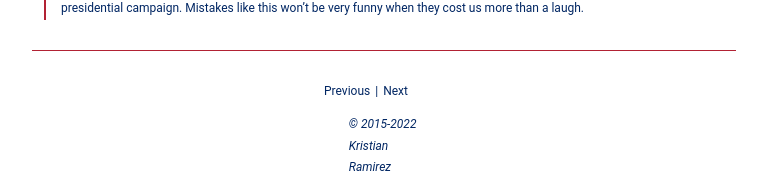
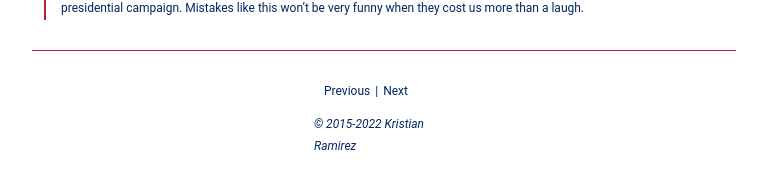
Before and after one commit to dragonamiKB/github.io, a Jekyll site: the page built from index.html, in a window 1280 px wide. Shown: the part 6048-6236 px from the top of the page, without its empty margins (256-1023 px from the left). Built offline with Jekyll 4.4.1, drawn with Linux system fonts in a browser that asks for light colours; the list of posts is cut into pages by our own code.

Commit message:
Update _footer.scss

```diff
--- a/_sass/parts/_footer.scss
+++ b/_sass/parts/_footer.scss
@@ -2,7 +2,7 @@ footer {
     font-style: italic;
     p {
         display: block;
-        width: 10%;
+        width: 140px;
         margin-left: auto;
         margin-right: auto;
     }
```
